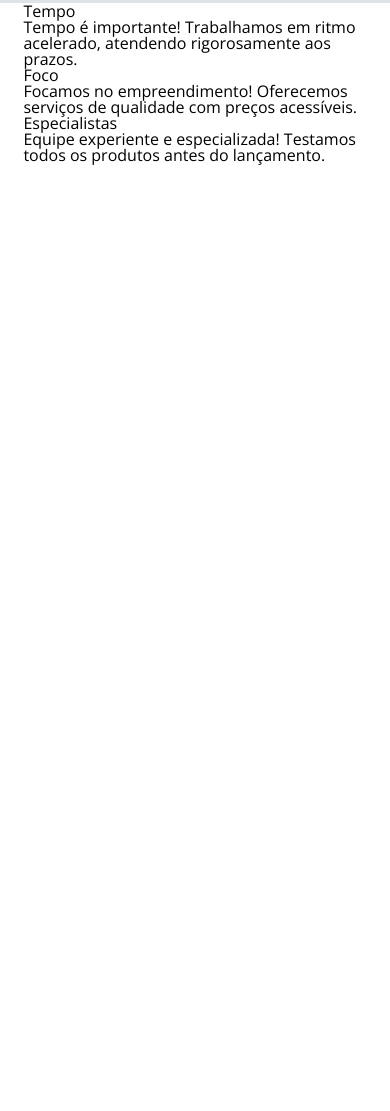
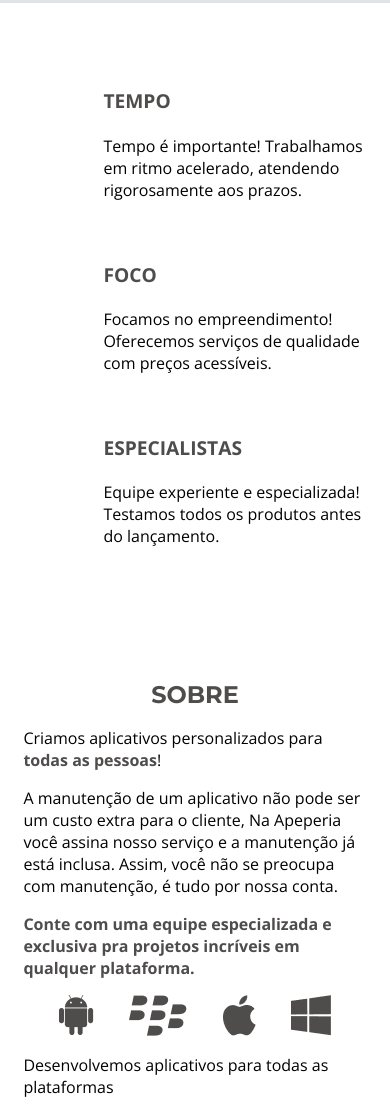
Before and after one commit to Biamah/apeperia-mobile, a plain HTML site: page index.html in a window 390 px wide. Shown: the part 1239-2350 px from the top of the page. Before the commit the page ends 1405 px from the top, so only its background shows below. Drawn offline with nearby package versions, Linux system fonts and the light colour scheme.

Commit message:
feat: constroi esqueleto sessao sobre versao mobile

```diff
--- /dev/null
+++ b/css/sobre.css
@@ -0,0 +1,34 @@
+.sobre {
+  padding-top: 3rem;
+  padding-bottom: 3rem;
+}
+
+.sobre__titulo {
+  color: var(--cinza-escuro);
+  font-weight: 700;
+  font-size: 1.5rem;
+  font-family: var(--montserrat);
+  text-transform: uppercase;
+  text-align: center;
+
+  margin-bottom: 1.25rem;
+}
+
+.sobre__texto {
+  line-height: normal;
+
+  margin-bottom: 1rem;
+}
+
+.sobre__texto--destaque {
+  color: var(--cinza-escuro);
+  font-weight: 700;
+}
+
+.sobre__plataformas {
+  display: flex;
+  flex-wrap: wrap;
+  justify-content: space-evenly;
+
+  margin-bottom: 1rem;
+}
--- a/index.html
+++ b/index.html
@@ -16,6 +16,8 @@
   <link rel="stylesheet" href="css/cabecalho.css">
   <link rel="stylesheet" href="css/chamada.css">
   <link rel="stylesheet" href="css/destaques.css">
+  <link rel="stylesheet" href="css/diferenciais.css">
+  <link rel="stylesheet" href="css/sobre.css">
 </head>
 
 <body>
@@ -77,6 +79,29 @@
         </li>
       </ul>
     </section>
+
+    <section class="sobre container">
+      <div class="sobre__conteudo">
+        <h2 class="sobre__titulo">Sobre</h2>
+        <p class="sobre__texto">Criamos aplicativos personalizados para <strong class="sobre__texto--destaque">todas as
+            pessoas</strong>!</p>
+        <p class="sobre__texto">
+          A manutenção de um aplicativo não pode ser um custo extra para o cliente, Na Apeperia você assina nosso
+          serviço e a manutenção já está inclusa. Assim, você não se preocupa com manutenção, é tudo por nossa conta.
+        </p>
+        <p class="sobre__texto sobre__texto--destaque sobre__texto--divisao">
+          Conte com uma equipe especializada e exclusiva pra projetos incríveis em qualquer plataforma.
+        </p>
+        <ul class="sobre__plataformas">
+          <li><img src="img/android.png" alt="Ícone do Android"></li>
+          <li><img src="img/blackberry.png" alt="Ícone da Blackberry"></li>
+          <li><img src="img/apple.png" alt="Ícone da Apple"></li>
+          <li><img src="img/windowsphone.png" alt="Ícone da Microsoft"></li>
+        </ul>
+        <p class="sobre__texto">Desenvolvemos aplicativos para todas as plataformas</p>
+      </div>
+      <img src="img/sobre-apeperia.png" alt="Sobre a Apeperia" class="sobre__imagem">
+    </section>
   </main>
 </body>
 
```
